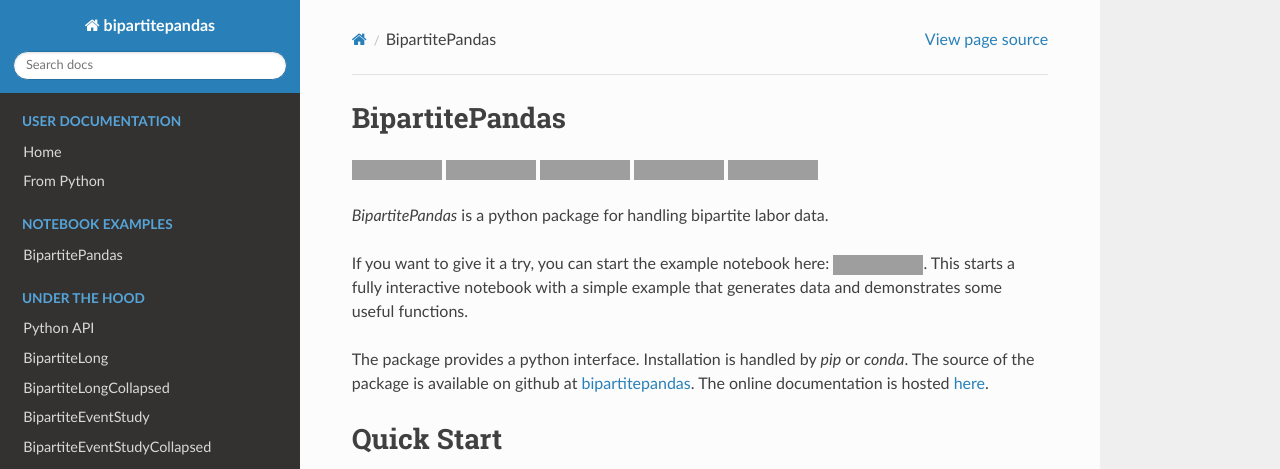
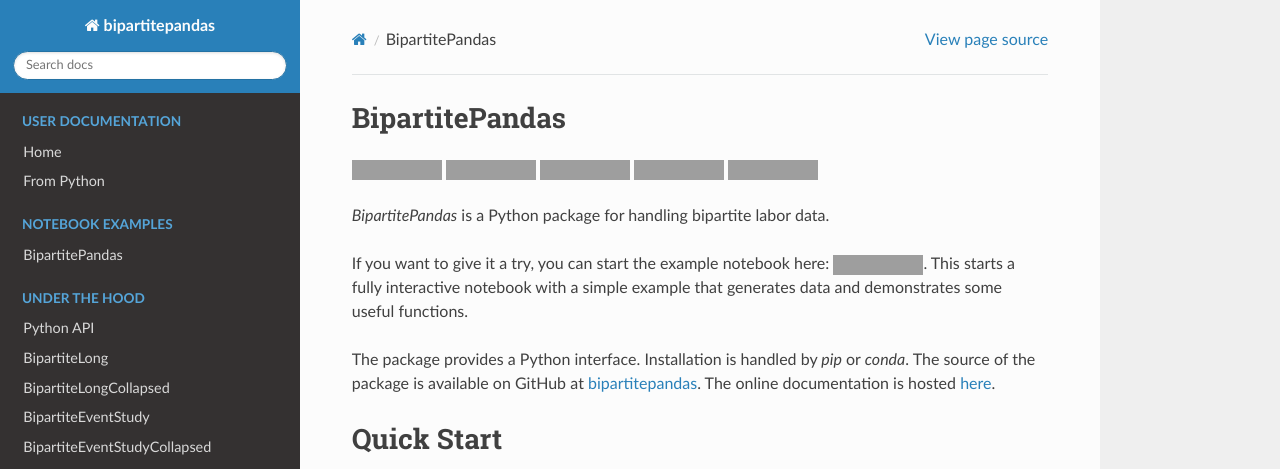
Before and after one commit to tlamadon/bipartitepandas, a Sphinx documentation site: the page built from docs-src/source/readme.rst, in a window 1280 px wide, cut to the strip 0-469 px from the top of the page. Built offline with Sphinx 7.4.7 and the Read the Docs theme 2.0.0, drawn with Linux system fonts in a browser that asks for light colours; grey boxes are pictures that could not be loaded.

```diff
--- a/docs-src/source/readme.rst
+++ b/docs-src/source/readme.rst
@@ -16,14 +16,14 @@ BipartitePandas
 .. image:: https://img.shields.io/badge/doc-latest-blue
     :target: https://tlamadon.github.io/bipartitepandas/
 
-`BipartitePandas` is a python package for handling bipartite labor data.
+`BipartitePandas` is a Python package for handling bipartite labor data.
 
 .. |binder| image:: https://mybinder.org/badge_logo.svg
     :target: https://mybinder.org/v2/gh/tlamadon/bipartitepandas/HEAD?filepath=docs%2Fnotebooks%2Fbipartitepandas_example.ipynb
 
 If you want to give it a try, you can start the example notebook here: |binder|. This starts a fully interactive notebook with a simple example that generates data and demonstrates some useful functions.
 
-The package provides a python interface. Installation is handled by `pip` or `conda`. The source of the package is available on github at `bipartitepandas <https://github.com/tlamadon/bipartitepandas>`_. The online documentation is hosted  `here <https://tlamadon.github.io/bipartitepandas/>`_.
+The package provides a Python interface. Installation is handled by `pip` or `conda`. The source of the package is available on GitHub at `bipartitepandas <https://github.com/tlamadon/bipartitepandas>`_. The online documentation is hosted  `here <https://tlamadon.github.io/bipartitepandas/>`_.
 
 Quick Start
 -----------
```
